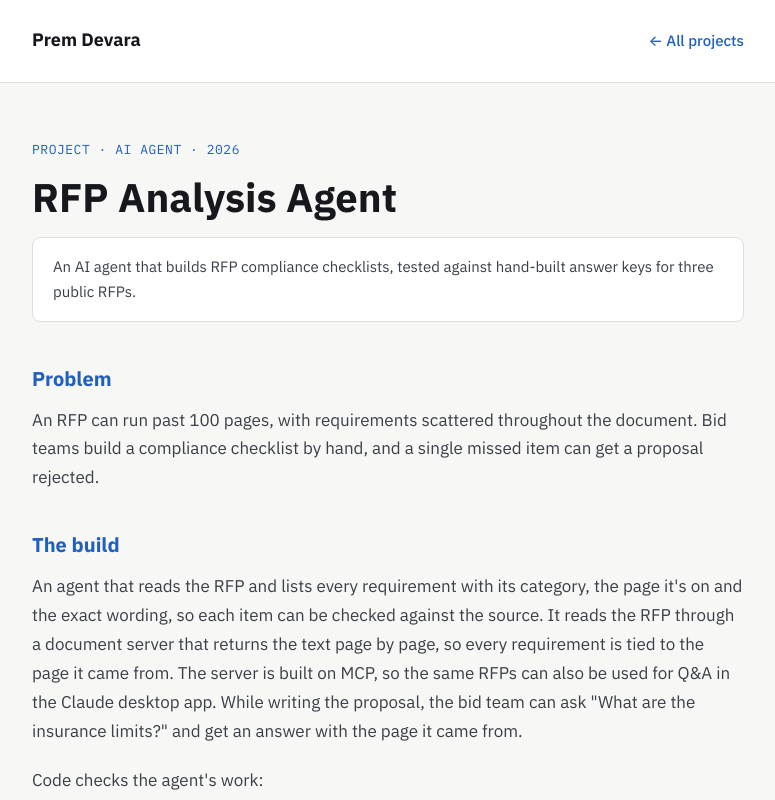
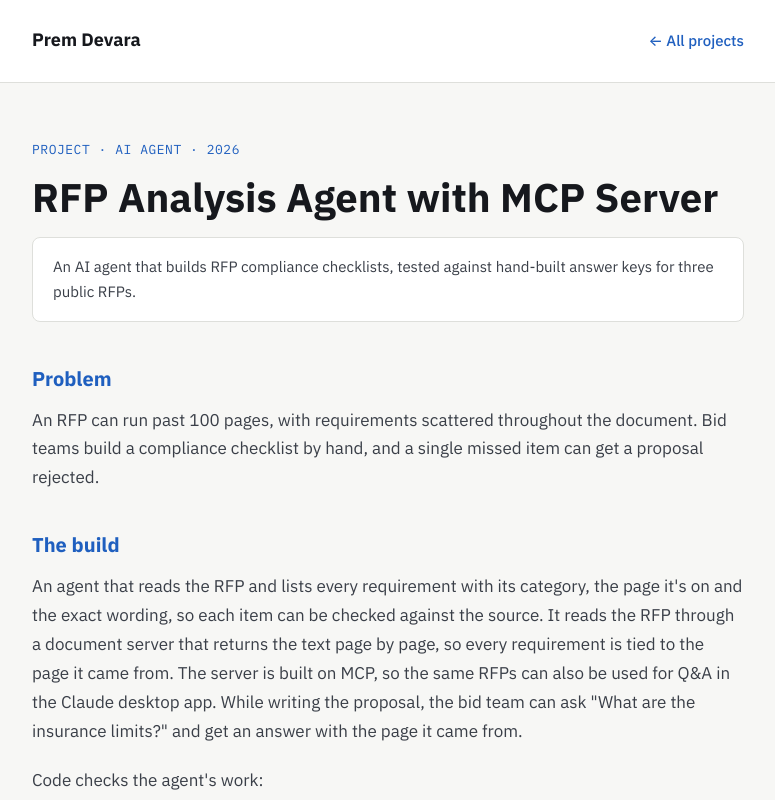
Before and after one commit to prem-devara/prem-devara.github.io, a plain HTML site: page rfp-agent.html in a window 1280 px wide. Shown: the top 800 px of the page, without its empty margins (252-1027 px from the left). Drawn offline with Linux system fonts and the light colour scheme.

Commit message:
Add MCP Server to RFP agent heading

```diff
--- a/rfp-agent.html
+++ b/rfp-agent.html
@@ -3,7 +3,7 @@
 <head>
 <meta charset="utf-8">
 <meta name="viewport" content="width=device-width, initial-scale=1">
-<title>RFP Analysis Agent — Prem Devara</title>
+<title>RFP Analysis Agent with MCP Server — Prem Devara</title>
 <meta name="description" content="Project summary of Prem Devara's RFP Analysis Agent: an AI agent that builds RFP compliance checklists, tested against hand-built answer keys for three public RFPs.">
 <link rel="preconnect" href="https://fonts.googleapis.com">
 <link rel="preconnect" href="https://fonts.gstatic.com" crossorigin>
@@ -44,7 +44,7 @@
 </header>
 <main>
   <p class="eyebrow">PROJECT · AI AGENT · 2026</p>
-  <h1>RFP Analysis Agent</h1>
+  <h1>RFP Analysis Agent with MCP Server</h1>
   <div class="meta"><p>An AI agent that builds RFP compliance checklists, tested against hand-built answer keys for three public RFPs.</p></div>
   <article>
     <h2>Problem</h2>
```
Also changed, not shown: index.html (+1 -1 lines).
